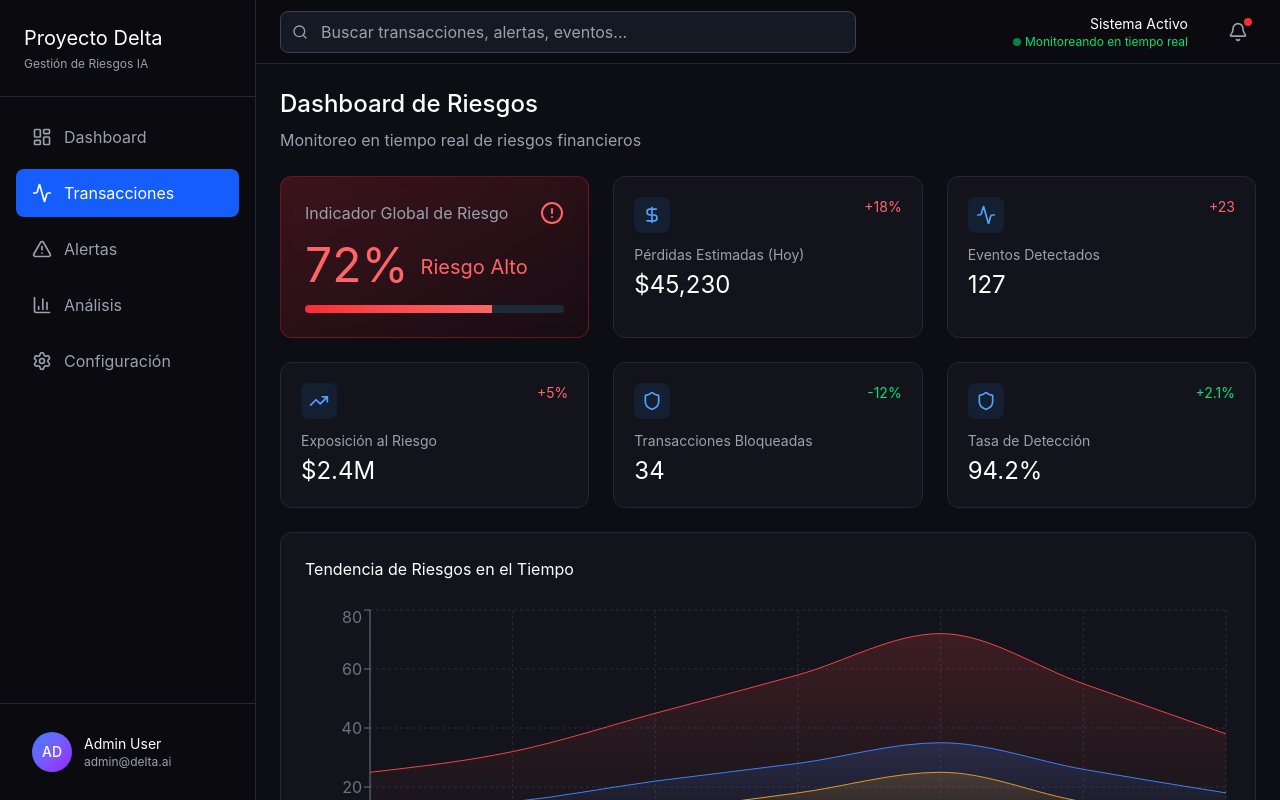
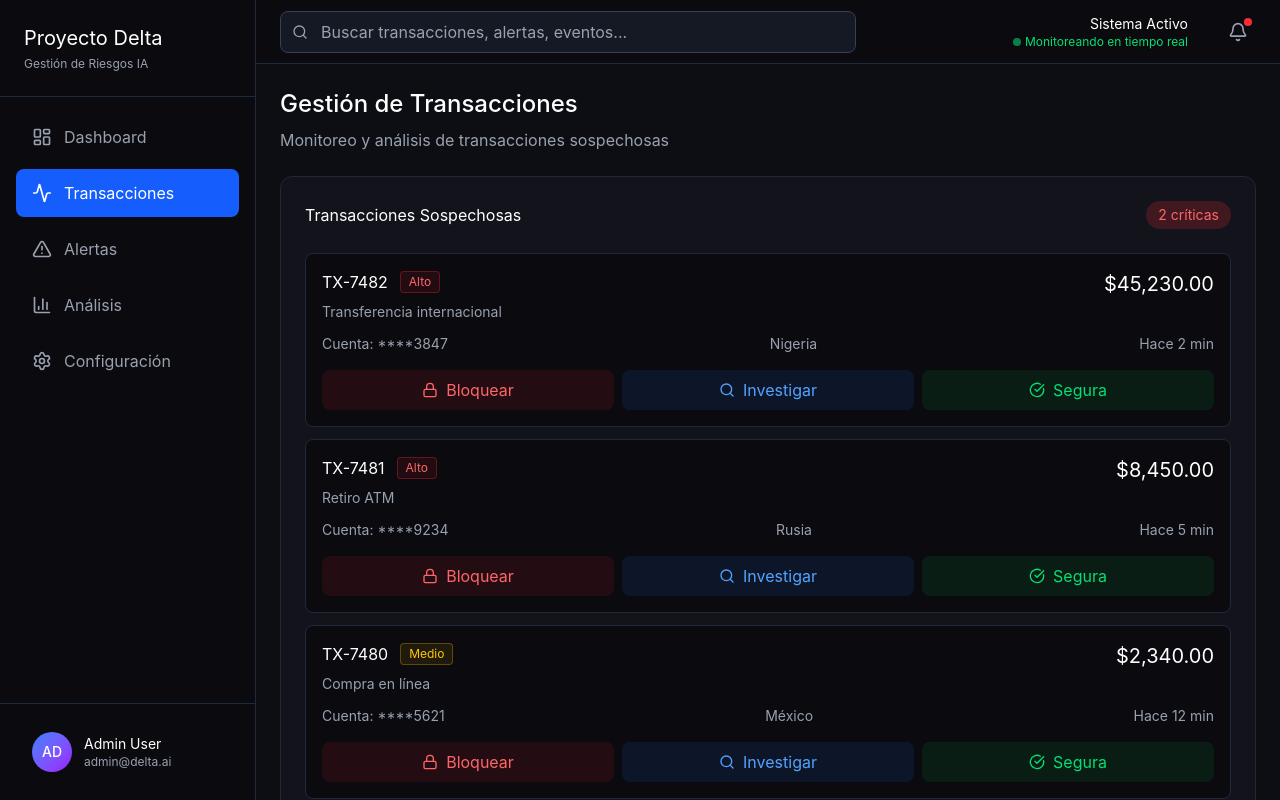
Before and after one commit to ERICKJLLO/Delta, a React app in the folder frontend/: page / in a window 1280 px wide. Both pictures are taken after a click on the button "Transacciones". Shown: the top 800 px of the page. Built offline with nearby package versions, Linux system fonts and the light colour scheme; the HTML template or start-up script is replaced by a standard one.

Commit message:
Completar navegación por secciones: dashboard, transacciones, alertas, análisis y configuración.

```diff
--- a/frontend/src/App.jsx
+++ b/frontend/src/App.jsx
@@ -1,11 +1,12 @@
 import { useState } from "react";
 import Sidebar from "./components/Sidebar";
 import Header from "./components/Header";
+import RiskIndicator from "./components/RiskIndicator";
 import MetricCard from "./components/MetricCard";
-import RiskIndicator from "./components/RiskIndicator";
 import RiskChart from "./components/RiskChart";
 import TransactionList from "./components/TransactionList";
 import AlertsPanel from "./components/AlertsPanel";
+import AnalysisDashboard from "./components/AnalysisDashboard";
 import { DollarSign, TrendingUp, Shield, Activity } from "lucide-react";
 
 function App() {
@@ -13,7 +14,6 @@ function App() {
 
   return (
     <div className="flex bg-[#0d0e14] min-h-screen">
-
       <Sidebar
         activeSection={activeSection}
         setActiveSection={setActiveSection}
@@ -22,8 +22,8 @@ function App() {
       <div className="flex-1 flex flex-col overflow-hidden">
         <Header />
 
-      <main className="flex-1 overflow-auto p-6 text-white">
-
+        <main className="flex-1 overflow-auto p-6">
+          {activeSection === "dashboard" && (
             <div className="space-y-6">
               <div>
                 <h1 className="text-white mb-2 text-2xl font-medium">
@@ -83,10 +83,69 @@ function App() {
                 <AlertsPanel />
               </div>
             </div>
+          )}
 
+          {activeSection === "transactions" && (
+            <div className="space-y-6">
+              <div>
+                <h1 className="text-white mb-2 text-2xl font-medium">
+                  Gestión de Transacciones
+                </h1>
+                <p className="text-gray-400">
+                  Monitoreo y análisis de transacciones sospechosas
+                </p>
+              </div>
+              <TransactionList />
+            </div>
+          )}
+
+          {activeSection === "alerts" && (
+            <div className="space-y-6">
+              <div>
+                <h1 className="text-white mb-2 text-2xl font-medium">
+                  Centro de Alertas
+                </h1>
+                <p className="text-gray-400">
+                  Sistema de alertas y notificaciones en tiempo real
+                </p>
+              </div>
+              <AlertsPanel />
+            </div>
+          )}
+
+          {activeSection === "analysis" && (
+            <div className="space-y-6">
+              <div>
+                <h1 className="text-white mb-2 text-2xl font-medium">
+                  Análisis de Riesgos
+                </h1>
+                <p className="text-gray-400">
+                  Historial, tendencias y patrones de fraude
+                </p>
+              </div>
+              <AnalysisDashboard />
+            </div>
+          )}
+
+          {activeSection === "settings" && (
+            <div className="space-y-6">
+              <div>
+                <h1 className="text-white mb-2 text-2xl font-medium">
+                  Configuración del Sistema
+                </h1>
+                <p className="text-gray-400">
+                  Ajustes y parámetros de monitoreo
+                </p>
+              </div>
+              <div className="p-6 rounded-xl bg-[#13141b] border border-gray-800">
+                <p className="text-gray-400">
+                  Panel de configuración en desarrollo...
+                </p>
+              </div>
+            </div>
+          )}
         </main>
       </div>
-
     </div>
   );
 }
```
Lines whose indentation alone changed are shown as unchanged.
